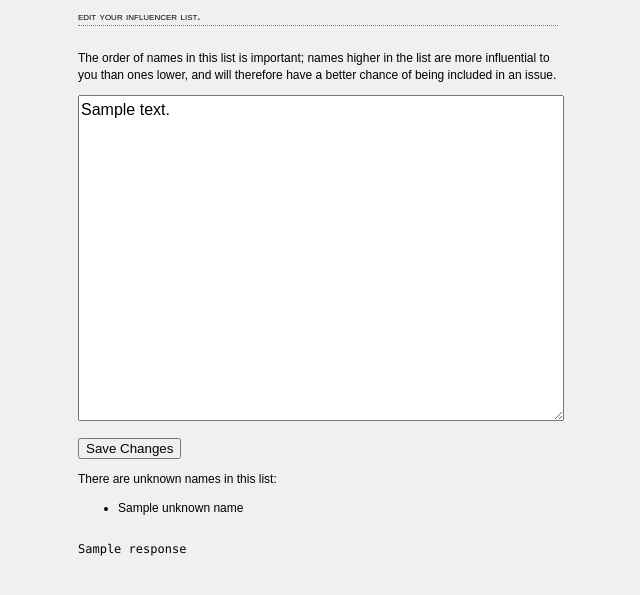
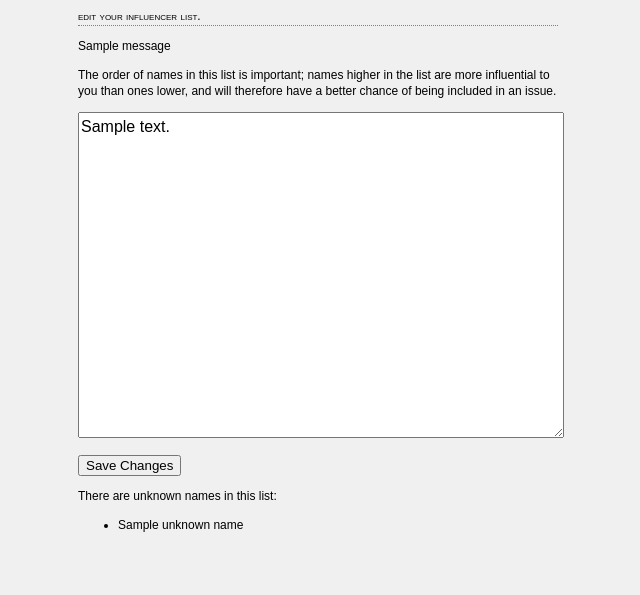
Before and after one commit to toolness/daily-edition, a Django app: template daily_edition/templates/daily_edition/edit_list.html in a window 1280 px wide. Shown: the top 595 px of the page, without its empty margins (322-962 px from the left). Run offline with Django 3.2, Linux system fonts and the light colour scheme; the template is opened without the code that fills it: most values are stand-ins (such as "Sample title", 1, 10 or a date in 2020); one stand-in notice (Sample message) is shown.

Commit message:
Replaced silly 'response' area of page w/ messaging middleware, and changed POST requests so that they add a message and redirect the user to the same page via GET. No more annoying 'are you sure you want to re-submit this POST request' warnings.

```diff
--- a/daily_edition/static/daily_edition/daily-edition.css
+++ b/daily_edition/static/daily_edition/daily-edition.css
@@ -101,3 +101,13 @@ a:hover {
     text-decoration: none;
     color: black;
 }
+
+ul.messages {
+  list-style-type: none;
+  margin: 0;
+  padding: 0;
+}
+
+ul.messages li.info {
+  background: rgba(0, 255, 0, 0.1);
+}
--- a/daily_edition/templates/base.html
+++ b/daily_edition/templates/base.html
@@ -18,7 +18,15 @@
   </div>
   <div id="articles">
     <div class="article">
-      <div class="content">{% block content %}{% endblock %}</div>
+      <div class="content">
+        {% if messages %}
+        <ul class="messages">
+            {% for message in messages %}
+            <li{% if message.tags %} class="{{ message.tags }}"{% endif %}>{{ message }}</li>
+            {% endfor %}
+        </ul>
+        {% endif %}
+        {% block content %}{% endblock %}</div>
     </div>
   </div>
   <div id="error">Alas, an error occurred.</div>
--- a/daily_edition/templates/daily_edition/edit_list.html
+++ b/daily_edition/templates/daily_edition/edit_list.html
@@ -7,11 +7,6 @@ textarea {
   font-family: inherit;
   font-size: 12pt;
   line-height: 1.5em;
-}
-
-div.response {
-  padding-top: 1em;
-  font-family: Monaco, "Lucida Console", monospace;
 }
 </style>
 {% endblock %}
@@ -34,7 +29,4 @@ div.response {
   {% endfor %}
 </ul>
 {% endif %}
-<div class="response">
-{{ response }}
-</div>
 {% endblock %}
```
Also changed, not shown: daily_edition/templates/daily_edition/publish_edition.html (+0 -11 lines), daily_edition/views.py (+15 -11 lines).
